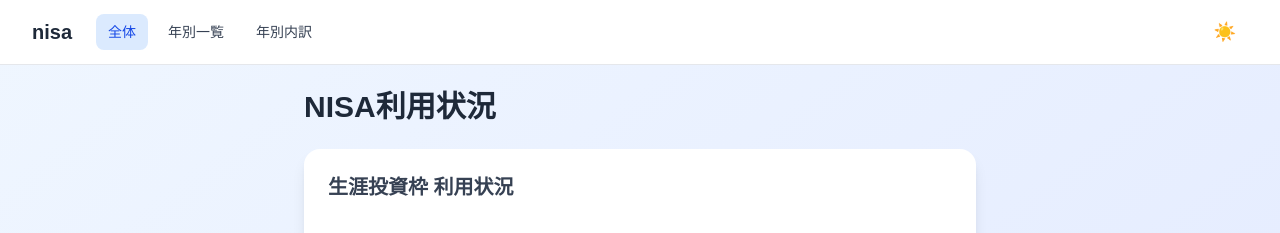
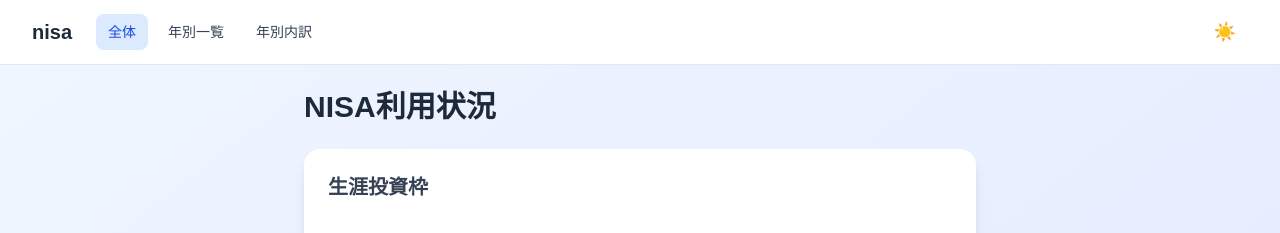
Before and after one commit to TakuyaFukumura/nisa-next-js-app, a Next.js app: page / in a window 1280 px wide. Shown: the top 233 px of the page. Built offline with nearby package versions, Linux system fonts and the light colour scheme.

Commit message:
Simplify lifetime allowance heading
Co-authored-by: Copilot App <223556219+Copilot@users.noreply.github.com>

```diff
--- a/src/app/page.tsx
+++ b/src/app/page.tsx
@@ -28,7 +28,7 @@ export default function Home() {
 
                 <div className="bg-white dark:bg-gray-800 rounded-2xl shadow-lg p-3 sm:p-6 mb-4 sm:mb-6">
                     <h2 className="text-xl font-semibold text-gray-700 dark:text-gray-300 mb-4">
-                        生涯投資枠 利用状況
+                        生涯投資枠
                     </h2>
 
                     <NisaOverallChart
```
